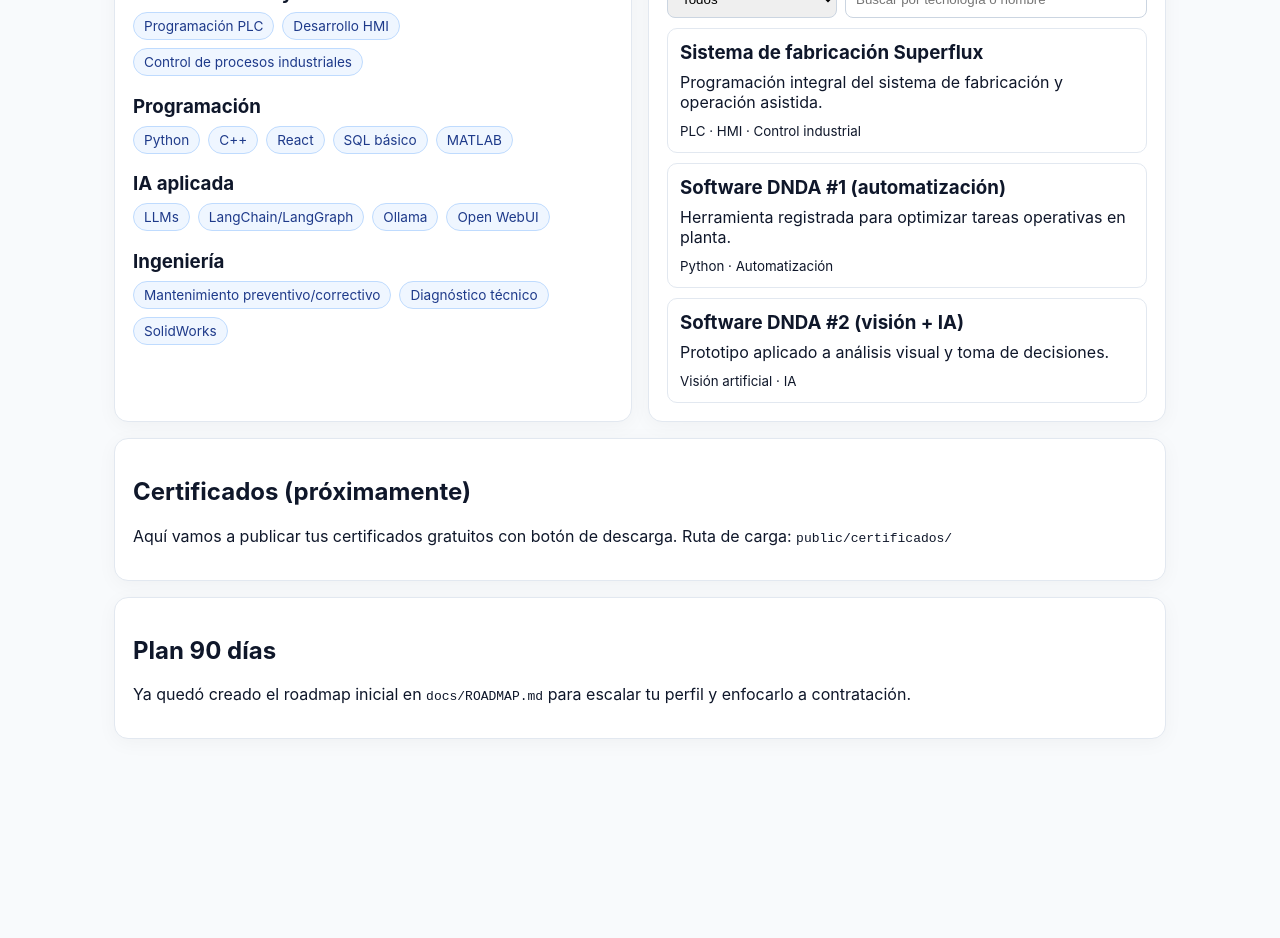
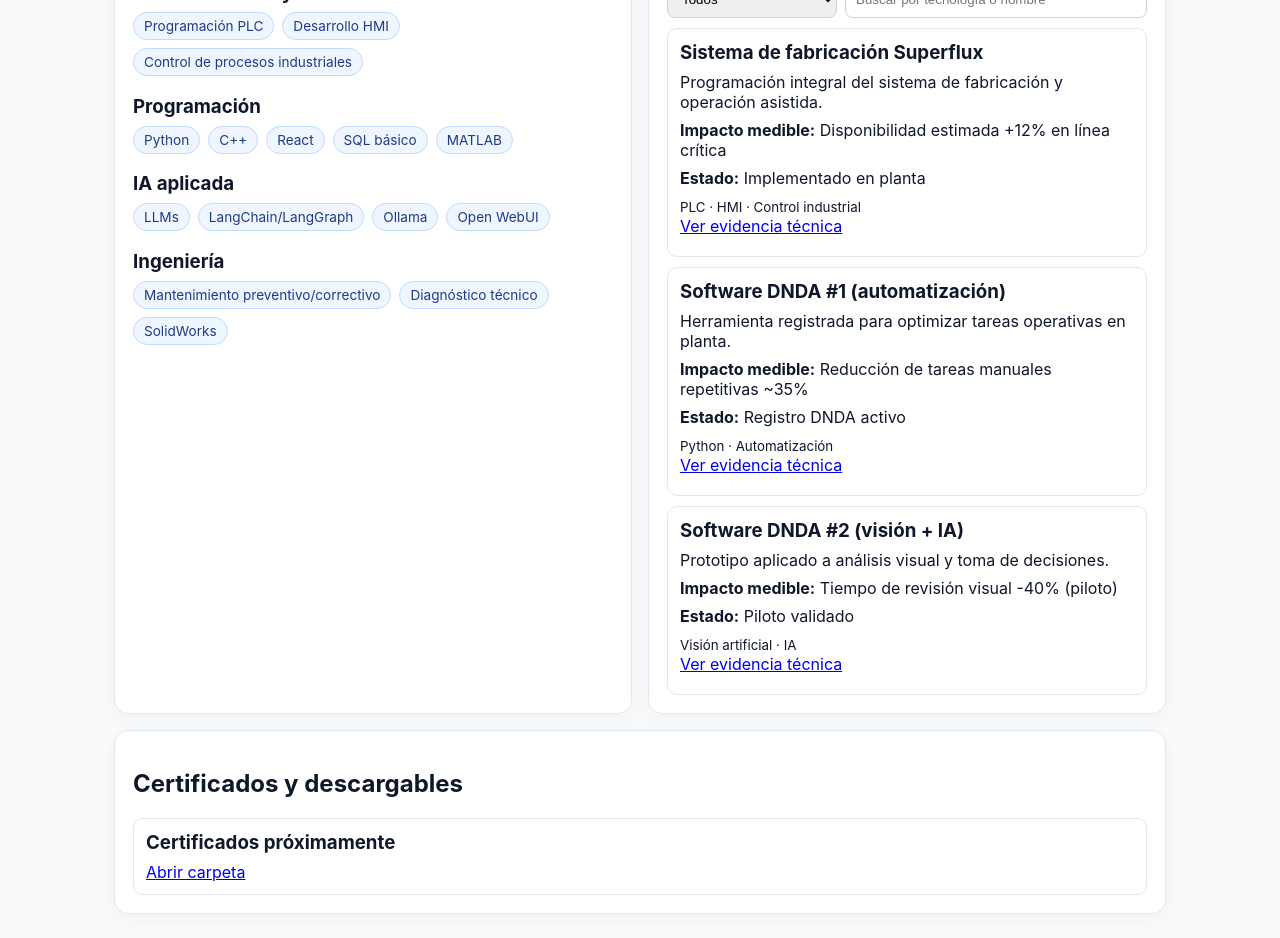
Before and after one commit to theo272004/mi-cv-web, a React (Vite) app: page / in a window 1280 px wide. Shown: the part 360-1298 px from the top of the page. Before the commit the page ends 1123 px from the top, so only its background shows below. Built offline with nearby package versions, Linux system fonts and the light colour scheme.

Commit message:
feat: mejorar web hire-me con evidencias y certificados

```diff
--- a/src/App.jsx
+++ b/src/App.jsx
@@ -23,20 +23,33 @@ const projects = [
     name: 'Sistema de fabricación Superflux',
     stack: ['PLC', 'HMI', 'Control industrial'],
     impact: 'Programación integral del sistema de fabricación y operación asistida.',
+    metric: 'Disponibilidad estimada +12% en línea crítica',
+    status: 'Implementado en planta',
+    evidence: '/proyectos/superflux/README.md',
     tag: 'automatizacion',
   },
   {
     name: 'Software DNDA #1 (automatización)',
     stack: ['Python', 'Automatización'],
     impact: 'Herramienta registrada para optimizar tareas operativas en planta.',
+    metric: 'Reducción de tareas manuales repetitivas ~35%',
+    status: 'Registro DNDA activo',
+    evidence: '/proyectos/dnda-automatizacion/README.md',
     tag: 'software',
   },
   {
     name: 'Software DNDA #2 (visión + IA)',
     stack: ['Visión artificial', 'IA'],
     impact: 'Prototipo aplicado a análisis visual y toma de decisiones.',
+    metric: 'Tiempo de revisión visual -40% (piloto)',
+    status: 'Piloto validado',
+    evidence: '/proyectos/dnda-vision-ia/README.md',
     tag: 'ia',
   },
+]
+
+const certs = [
+  { title: 'Certificados próximamente', file: '/certificados/' },
 ]
 
 function App() {
@@ -104,7 +117,12 @@ function App() {
               <li key={project.name}>
                 <h3>{project.name}</h3>
                 <p>{project.impact}</p>
+                <p><strong>Impacto medible:</strong> {project.metric}</p>
+                <p><strong>Estado:</strong> {project.status}</p>
                 <small>{project.stack.join(' · ')}</small>
+                <p>
+                  <a href={project.evidence} target="_blank" rel="noreferrer">Ver evidencia técnica</a>
+                </p>
               </li>
             ))}
           </ul>
@@ -112,18 +130,15 @@ function App() {
       </section>
 
       <section className="card">
-        <h2>Certificados (próximamente)</h2>
-        <p>
-          Aquí vamos a publicar tus certificados gratuitos con botón de descarga.
-          Ruta de carga: <code>public/certificados/</code>
-        </p>
-      </section>
-
-      <section className="card">
-        <h2>Plan 90 días</h2>
-        <p>
-          Ya quedó creado el roadmap inicial en <code>docs/ROADMAP.md</code> para escalar tu perfil y enfocarlo a contratación.
-        </p>
+        <h2>Certificados y descargables</h2>
+        <ul className="project-list">
+          {certs.map((c) => (
+            <li key={c.title}>
+              <h3>{c.title}</h3>
+              <a href={c.file} target="_blank" rel="noreferrer">Abrir carpeta</a>
+            </li>
+          ))}
+        </ul>
       </section>
     </main>
   )
```
Also changed, not shown: public/proyectos/dnda-automatizacion/README.md (added), public/proyectos/dnda-vision-ia/README.md (added), public/proyectos/superflux/README.md (added), 1 other file (tests, documents, lock files or other folders).
